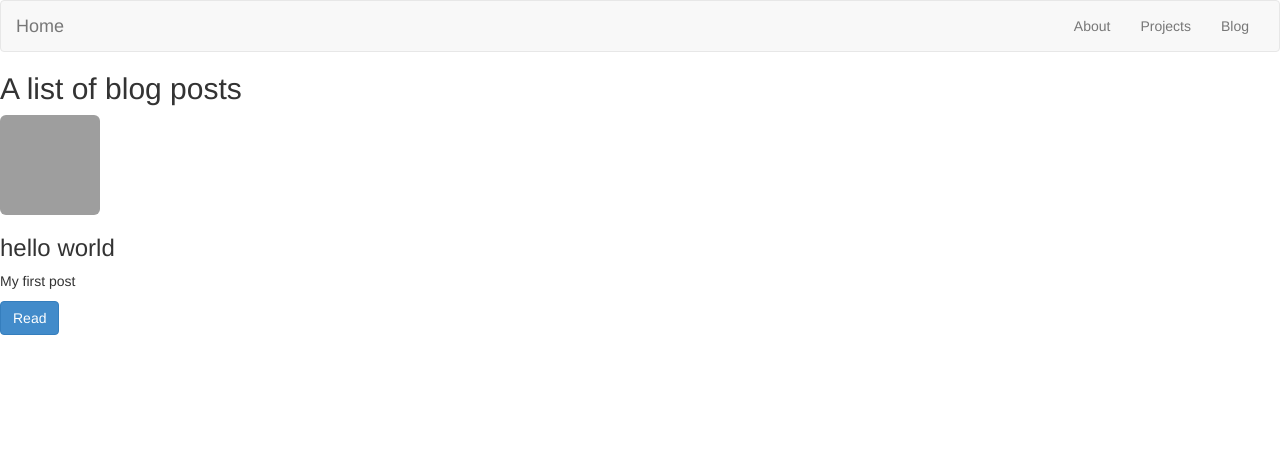
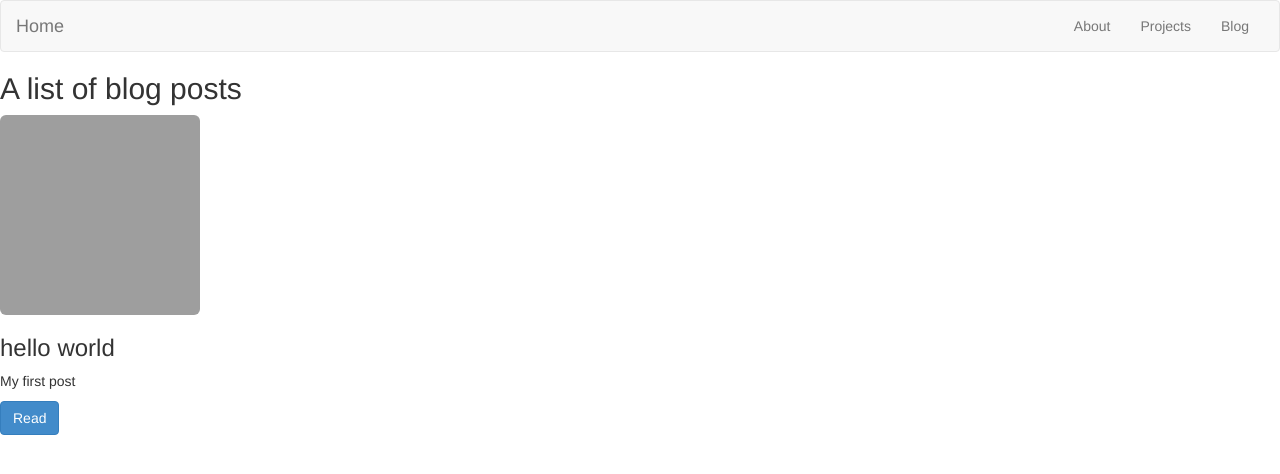
Before and after one commit to tomhohenstein/tomhohenstein.github.io, a Jekyll site: the page built from blog/index.md, in a window 1280 px wide. Shown: the top 474 px of the page. Built offline with Jekyll 4.4.1, drawn with Linux system fonts in a browser that asks for light colours.

Commit message:
update thumbnail size

```diff
--- a/blog/index.md
+++ b/blog/index.md
@@ -7,7 +7,7 @@
 {% for post in site.posts %}
 <div class="row">
   <div class="col-md-6">
-  	<img alt="..." class="img-rounded" height="100" src="{{ site.baseurl }}/assets/img/{{ post.thumbnail }}" width="100" >
+  	<img alt="..." class="img-rounded" height="200" src="{{ site.baseurl }}/assets/img/{{ post.thumbnail }}" width="200" >
       <div class="caption">
         <h3>{{ post.title }}</h3>
         <p> {{ post.excerpt | remove: '<p>' | remove: '</p>' }} </p>
```
